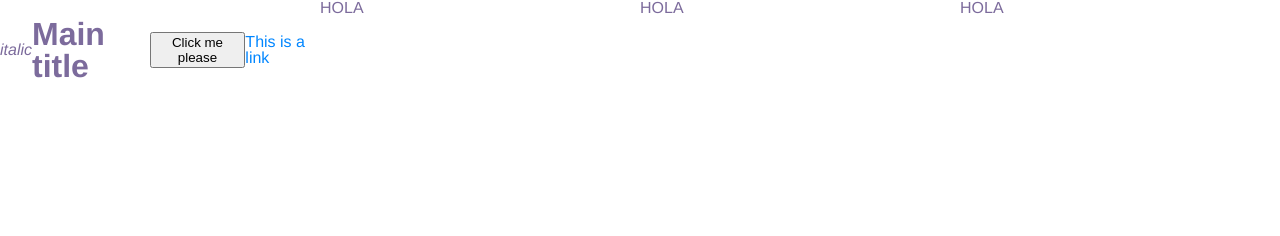
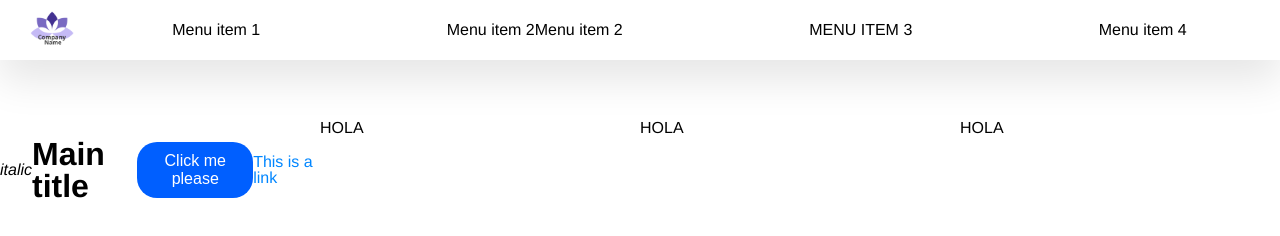
Before and after one commit to diegoarvz4/grid-based-framework, a plain HTML site: page index.html in a window 1280 px wide. Drawn offline with nearby package versions, Linux system fonts and the light colour scheme; files that its build step writes are made by us from their sources.

Commit message:
Edits on _navbar.sass

```diff
--- a/assets/styles/sass/_mixins.sass
+++ b/assets/styles/sass/_mixins.sass
@@ -11,11 +11,11 @@
         @if $args == 0px
             $screen : 'small'
         @else if $args == 768px
-             $screen : 'medium'
+            $screen : 'medium'
         @else if $args == 992px
-             $screen : 'large'
+            $screen : 'large'
         @else if $args == 1200px
-             $screen : 'xlarge'
+            $screen : 'xlarge'
 
         &-#{$screen}
             @media screen and (min-width: $args)
--- a/assets/styles/sass/base.sass
+++ b/assets/styles/sass/base.sass
@@ -1,3 +1,6 @@
+.html
+    box-sizing: border-box
+
 @import './_variables'
 @import './_mixins'
 @import './grid'
@@ -6,7 +9,5 @@
 
 //sass --watch assets/styles/sass/base.sass:assets/styles/main.css
 
-
-
 .test-col
     height: 100px
--- a/assets/styles/sass/components/_button.sass
+++ b/assets/styles/sass/components/_button.sass
@@ -7,4 +7,4 @@ button
     padding: 10px 15px
     cursor: pointer
     &:hover
-         background-color: $blue-3
+        background-color: $blue-3
--- a/assets/styles/sass/components/_navbar.sass
+++ b/assets/styles/sass/components/_navbar.sass
@@ -0,0 +1,33 @@
+$navbar-padding: 2vh
+$navbar-height: 60px
+$navbar-shadow: 40px
+
+
+.navbar
+    position: fixed
+    top: 0
+    display: flex
+    justify-content: flex-start
+    width: 100%
+    height: $navbar-height
+    align-items: center
+    //deja de estar fijo en tables y telefonos
+    //en tables y telefonos pasas a ser hamburguesa
+    box-shadow: 0 20px $navbar-shadow 0 rgba(0,0,0,0.10)
+    margin-bottom: 50px
+    >img
+        margin-left: 25px
+        height: $navbar-height*0.9
+    >ul
+        width: 100%
+        display: flex
+        justify-content: space-around
+        >li
+            padding: 10px
+            &:hover
+                background-color: $blue-2
+
+
+main
+    position: relative
+    top: $navbar-height + $navbar-shadow + 20px
--- a/index.html
+++ b/index.html
@@ -4,12 +4,25 @@
     <meta charset="UTF-8">
     <meta name="viewport" content="width=device-width, initial-scale=1.0">
     <meta http-equiv="X-UA-Compatible" content="ie=edge">
+
     <link rel="stylesheet" href="assets/styles/_reset.css">
+    <link rel="stylesheet" href="assets/styles/framework.css">
     <link rel="stylesheet" href="assets/styles/main.css">
+
     <title>GRID BASED FRAMEWORK</title>
 </head>
 <body>
+    <nav class="navbar">
+        <img src="assets/img/logo-ex-7.png" alt="logo">
+        <ul>
+            <li>Menu item 1</li>
+            <li>Menu item 2Menu item 2</li>
+            <li>MENU ITEM 3</li>
+            <li>Menu item 4</li>
+        </ul>
+    </nav>
 
+    <main>
         <div class="row">
             <div class="test-col col-small-12 col-medium-6 col-large-4 col-xlarge-3">
                 <div class="container full x-y-center ">
@@ -29,6 +42,7 @@
                 HOLA
             </div>
         </div>
+    </main>
 
 </body>
 </html>
```
Also changed, not shown: assets/img/logo-ex-7.png (added), assets/styles/framework.css (added), assets/styles/main.css (deleted), 2 other files. Lines whose indentation alone changed are shown as unchanged.
